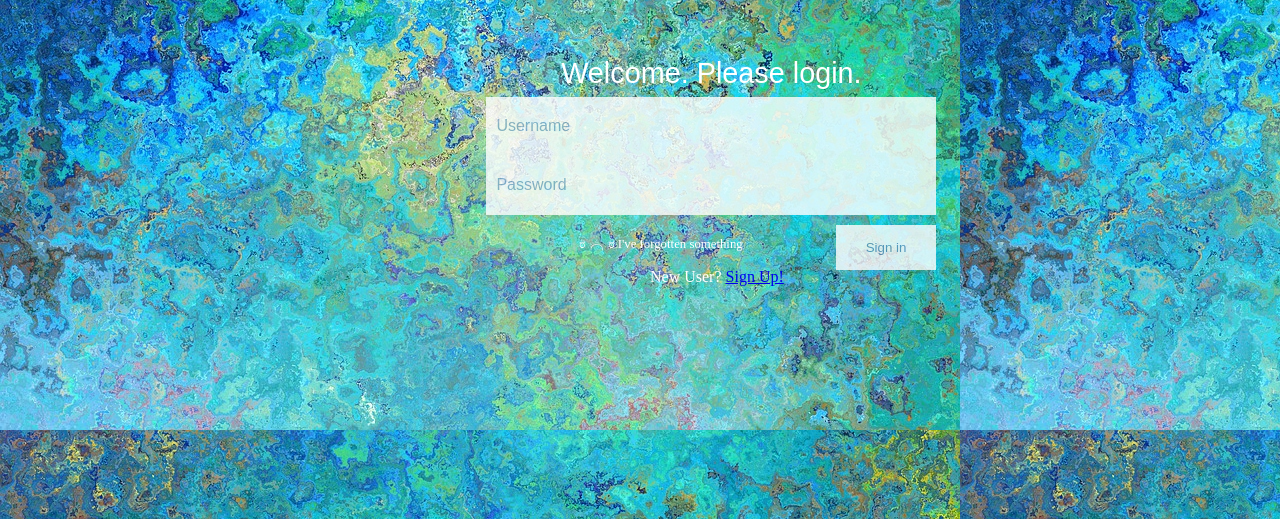
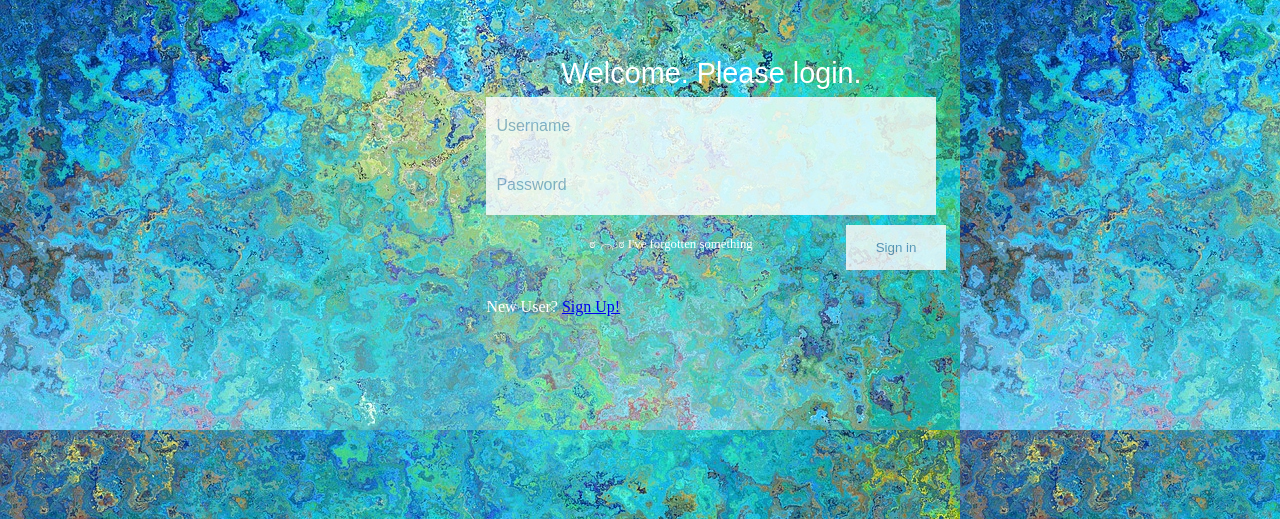
Before and after one commit to apa-123/memes, a Flask app: page /login in a window 1280 px wide. Shown: the part 281-800 px from the top of the page. Run offline with Flask 2, Linux system fonts and the light colour scheme; some libraries are stand-ins or nearby versions.

Commit message:
Update loginPage.html

```diff
--- a/templates/loginPage.html
+++ b/templates/loginPage.html
@@ -1,4 +1,3 @@
-
 
 <style type="text/css">
 body {
@@ -12,7 +11,7 @@ body {
   text-align: center;
   position: absolute;
   width: 500px;
-  height: 400px;
+  height: 600px;
   margin: 0 auto;
 }
 
@@ -57,7 +56,7 @@ body {
 }
 
 .login-footer {
-  margin: 10px 0;
+  margin: 10px;
   overlow: hidden;
   float: left;
   width: 100%;
@@ -90,9 +89,9 @@ body {
   text-decoration: none;
 }
 
-.signUp {
-  top: 550px;
-  left: 650px;
+.login-signUp {
+  top: 300px;
+  left: 0px;
   position: absolute;
   color: white;
 }
@@ -106,7 +105,6 @@ body {
     <!-- <link rel="stylesheet" href="{{ url_for('static', filename='style.css') }}"> -->
   </head>
 
-  <body>
     <div class="container">
       <div class="login">
       	<h1 class="login-heading">
@@ -120,13 +118,11 @@ body {
                   I've forgotten something
                 </a>
                 <button type="submit" class="btn btn--right">Sign in  </button>
-
+              </div>
+              <div class="login-signUp">
+                <label><b>New User?</b></label>
+                <a href="/login/signup" color="white">Sign Up!</a>
               </div>
           </form>
       </div>
     </div>
-    <div class="signUp">
-      <label><b>New User?</b></label>
-      <a href="/login/signup" color="white">Sign Up!</a>
-    </div>
-  </body>
```
